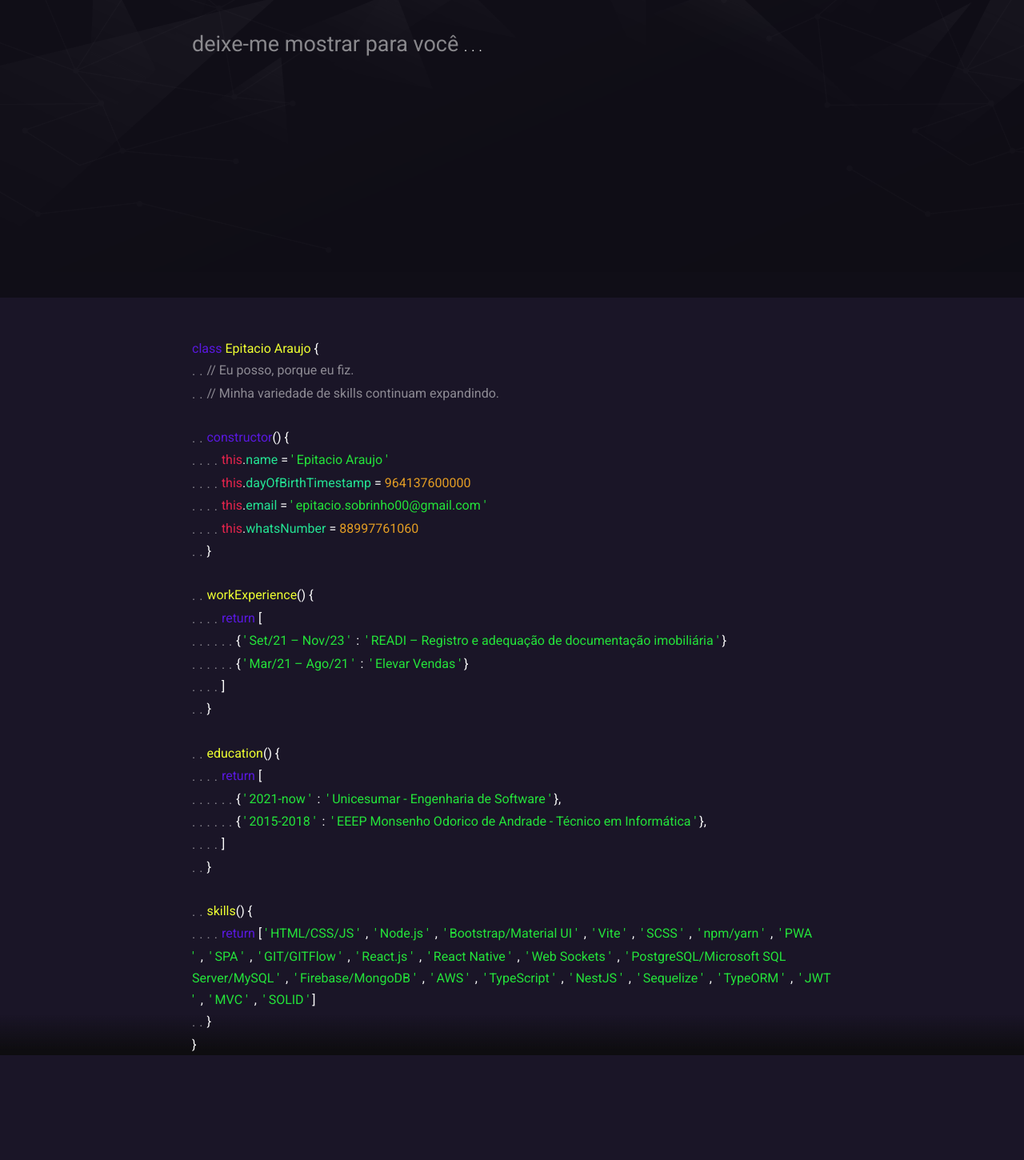
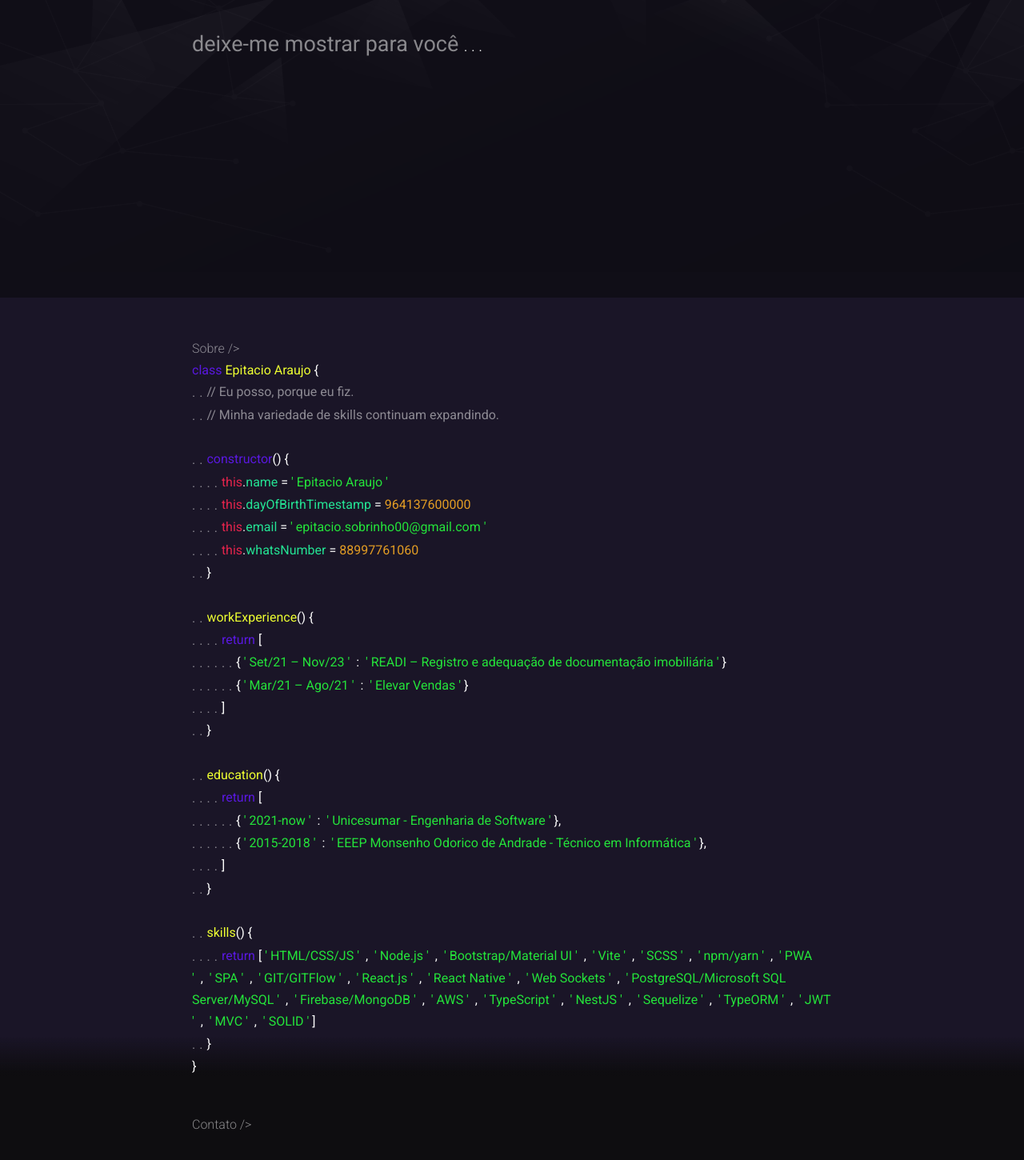
Before and after one commit to EpitacioAraujo/EpitacioAraujo, a React (Vite) app: page / in a window 1280 px wide. Shown: the part 428-1878 px from the top of the page at 80% size. Before the commit the page ends 1747 px from the top, so only its background shows below. Built offline with nearby package versions, Linux system fonts and the light colour scheme.

Commit message:
created contact section

```diff
--- a/src/assets/styles/themes.scss
+++ b/src/assets/styles/themes.scss
@@ -1,16 +1,11 @@
 @import "./palette.scss";
 
 .purple {
-    color: $purple;
-}
-
-.section-title {
-  font-weight: 100;
-  color: $font-subtle;
+  color: $purple;
 }
 
 .mono {
-  font-family: 'Roboto Mono';
+  font-family: "Roboto Mono";
 }
 
 .letter-spaced {
--- /dev/null
+++ b/src/components/SectionTitle/index.tsx
@@ -0,0 +1,10 @@
+import styles from "./styles.module.scss";
+import classNames from "classnames";
+
+function SectionTitle(props: { title: string }) {
+  const sectionClasses = classNames(styles["section-title"]);
+
+  return <span className={sectionClasses}>{props.title} /&gt;</span>;
+}
+
+export default SectionTitle;
--- /dev/null
+++ b/src/components/SectionTitle/styles.module.scss
@@ -0,0 +1,6 @@
+@import "../../assets/styles/palette.scss";
+
+.section-title {
+  font-weight: 100;
+  color: $font-subtle;
+}
--- a/src/pages/landing/index.tsx
+++ b/src/pages/landing/index.tsx
@@ -1,4 +1,5 @@
 import About from "./sections/about";
+import Contact from "./sections/contact";
 import Header from "./sections/header";
 import Presentation from "./sections/presentation";
 import styles from "./styles.module.scss";
@@ -11,6 +12,8 @@ function Landing() {
       <Presentation />
 
       <About />
+
+      <Contact />
     </div>
   );
 }
--- a/src/pages/landing/sections/about/index.tsx
+++ b/src/pages/landing/sections/about/index.tsx
@@ -1,5 +1,6 @@
 import { useLayoutEffect, useRef } from "react";
 import styles from "./styles.module.scss";
+import SectionTitle from "../../../../components/SectionTitle";
 
 const tabs = (total: number) => {
   return (
@@ -167,6 +168,8 @@ function About() {
 
   return (
     <div className={styles.container}>
+      <SectionTitle title="Sobre" />
+
       <div ref={divRef}></div>
     </div>
   );
--- a/src/pages/landing/sections/about/styles.module.scss
+++ b/src/pages/landing/sections/about/styles.module.scss
@@ -16,7 +16,11 @@
     height: 50px;
     transform: translateX(-50%);
 
-    background-image: linear-gradient(-180deg, #fff0, $background-black 90%);
+    background-image: linear-gradient(
+      -180deg,
+      #fff0,
+      rgba($background-black, 99%) 90%
+    );
 
     z-index: 1;
   }
--- /dev/null
+++ b/src/pages/landing/sections/contact/index.tsx
@@ -0,0 +1,14 @@
+import SectionTitle from "../../../../components/SectionTitle";
+import styles from "./styles.module.scss";
+
+function Contact() {
+  return (
+    <div className={styles.container}>
+      <div className={styles.content}>
+        <SectionTitle title="Contato" />
+      </div>
+    </div>
+  );
+}
+
+export default Contact;
--- /dev/null
+++ b/src/pages/landing/sections/contact/styles.module.scss
@@ -0,0 +1,16 @@
+@import "../../../../assets/styles/palette.scss";
+@import "../../../../assets/styles/metrics.scss";
+
+.container {
+  width: 100%;
+  height: 100vh;
+
+  padding: 50px 0px;
+
+  background-color: $background-black;
+}
+
+.content {
+  max-width: $max-content-width;
+  margin: auto;
+}
--- a/src/pages/landing/sections/presentation/index.tsx
+++ b/src/pages/landing/sections/presentation/index.tsx
@@ -1,17 +1,16 @@
 import classNames from "classnames";
 import "./styles.scss";
+import SectionTitle from "../../../../components/SectionTitle";
 
 function Presentation() {
   const containerClasses = classNames("container");
-
-  const sectionClasses = classNames("section-title");
 
   const presentationClasses = classNames("presentation");
 
   return (
     <div className={containerClasses}>
       <div className="content">
-        <span className={sectionClasses}>Start /&gt;</span>
+        <SectionTitle title="Start" />
 
         <p className={presentationClasses}>
           Olá, meu nome é <span>Epitacio Araujo</span>
```
